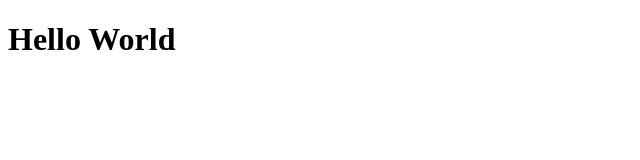
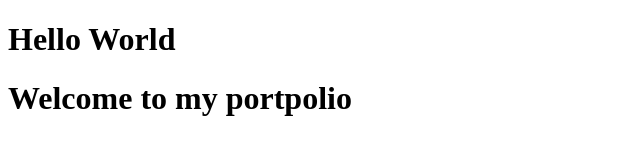
Before and after one commit to hajisabdullah/hajisabdullah.github.io, a plain HTML site: page index.html in a window 1280 px wide. Shown: the whole page, without its empty margins (0-640 px from the left). Drawn offline with Linux system fonts and the light colour scheme.

Commit message:
Update index.html
add Welcome to my portpolio

```diff
--- a/index.html
+++ b/index.html
@@ -10,6 +10,7 @@
 
 <body>
     <h1>Hello World</h1>
+    <h1>Welcome to my portpolio</h1>
 </body>
 
 </html>
```
